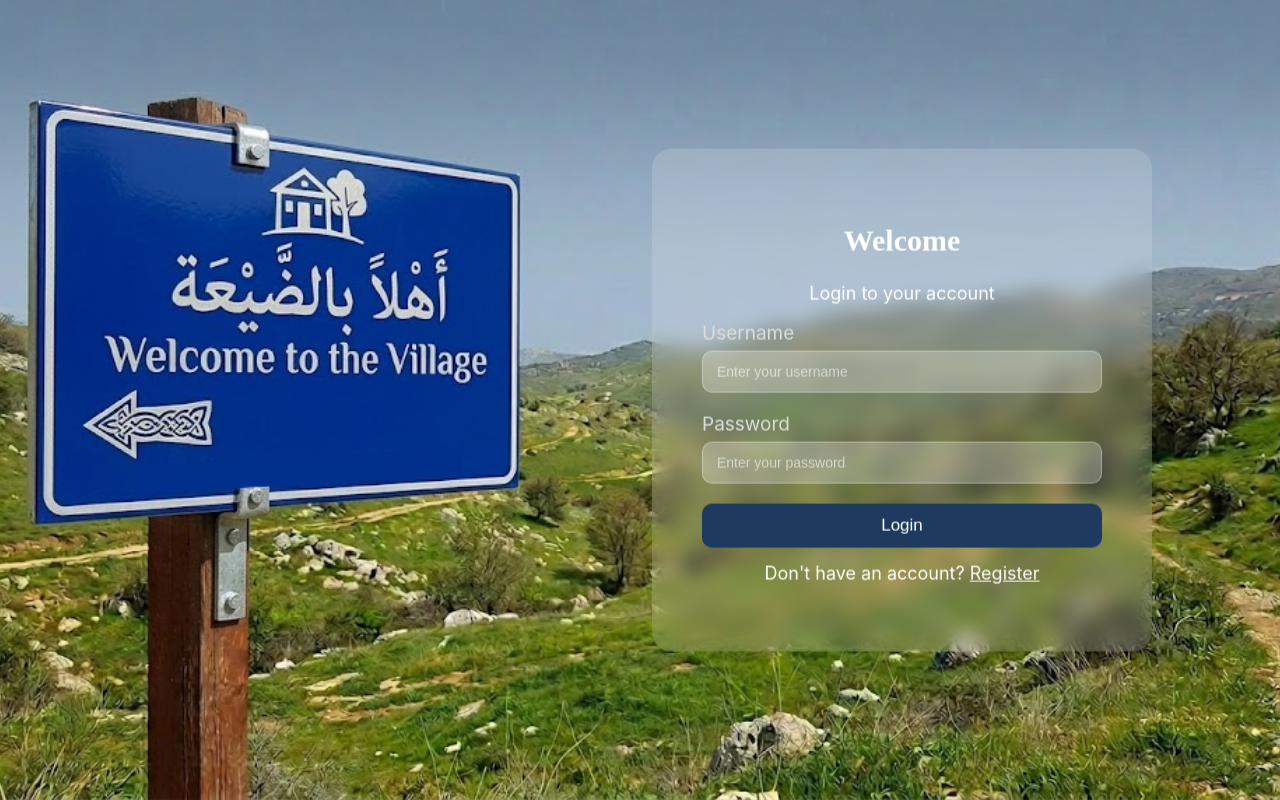
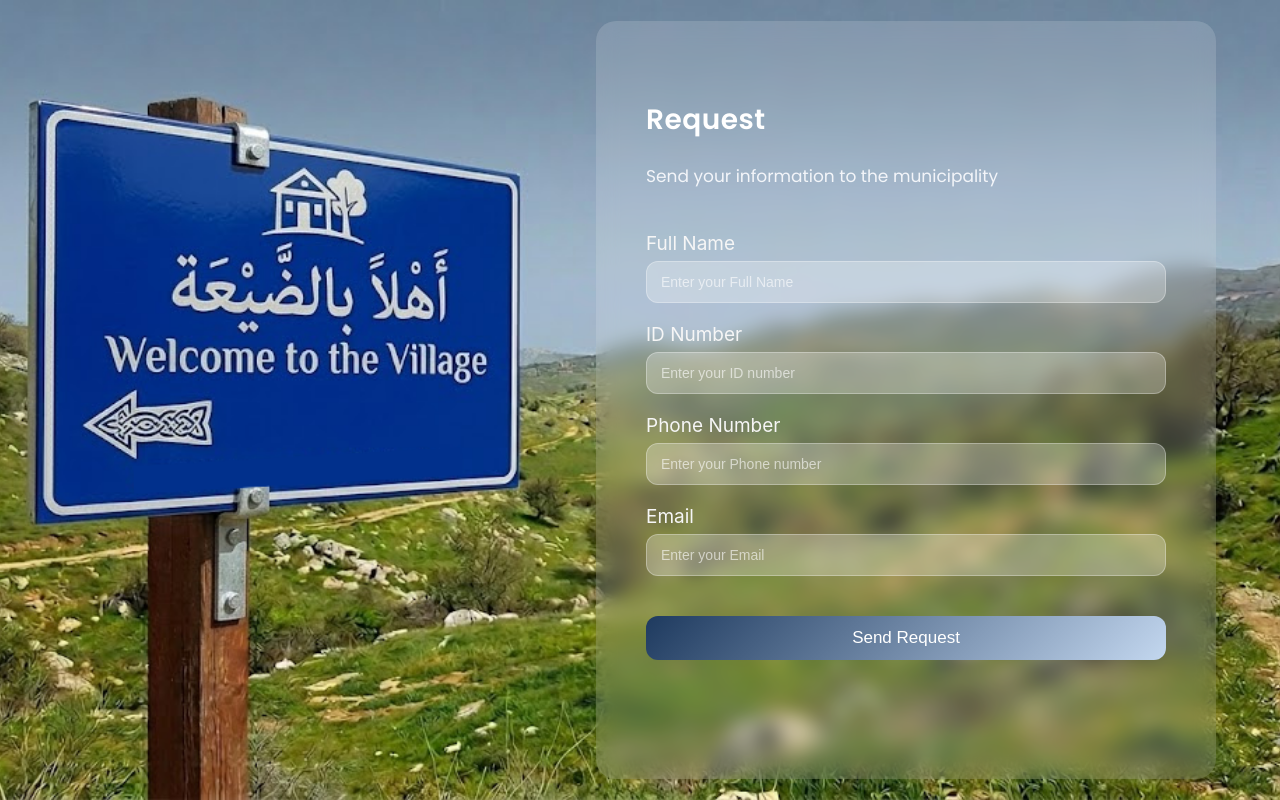
Before and after one commit to Eddy-Dib/FYP-Municipality, a React (Create React App) app in the folder front-end/: page / in a window 1280 px wide. Both pictures are taken after a click on the element "Register". Built offline with nearby package versions, Linux system fonts and the light colour scheme.

Commit message:
fixing error & adding register page

```diff
--- a/front-end/src/Components/Login.css
+++ b/front-end/src/Components/Login.css
@@ -1,3 +1,4 @@
+@import url('https://fonts.googleapis.com/css2?family=Poppins:wght@300;400;600&display=swap');
 .container {
     width: 100%;
     height: 100vh;
@@ -14,8 +15,10 @@
     z-index: -1;
 }
 
-.rightbox {
+.rightBox {
     position: absolute;
+    flex-direction: column;
+    display: flex;
     top: 50%;
     right: 10%;
     transform: translateY(-50%);
@@ -25,18 +28,35 @@
     backdrop-filter: blur(10px);
     border-radius: 20px;
     color: white;
+    transition: all 0.6s ease-in-out;
 }
 
-.rightbox h2 {
-    font-family: cursive;
+
+.rightBox h2 {
+    font-family: "Poppins", sans-serif;
     text-align: center;
-    font-size: 30px;
+    font-size: 40px;
+    font-weight: 600;
+    color:#ffffff;
+    letter-spacing: 0.5px;
+    margin-bottom: 5px;
 }
 
-.rightbox p {
+.rightBox h3{
+    font-family: "Poppins", sans-serif;
+    text-align: left;
+    font-size: 28px;
+    color: #ffffff;
+    letter-spacing: 0.5px;
+    margin-bottom: 5px;
+}
 
-    text-align: center;
-    font-size: 18px;
+.rightBox p {
+    font-family: "Poppins", sans-serif;
+    text-align: left;
+    font-size: 17px;
+    color: #f3f5f9;
+    margin-bottom: 25px;
 }
 
 .loginForm .inputGroup {
@@ -47,7 +67,7 @@
 
 .loginForm input {
     padding: 12px 14px;
-    border-radius: 10px;
+    border-radius: 12px;
     border: 1px solid rgba(255, 255, 255, 0.3);
     background: rgba(255, 255, 255, 0.262);
     color: white;
@@ -56,10 +76,15 @@
     transition: all 0.3s ease;
 }
 
+.loginForm input:focus {
+    border: 1px solid #4a90e2;
+    box-shadow: 0 0 8px rgba(74, 144, 226, 0.4);
+}
+
 .loginForm label {
     margin-bottom: 6px;
     font-size: 19px;
-    color: #ddd;
+    color: #f6f6f6;
 }
 
 .loginForm input:focus {
@@ -79,25 +104,59 @@
     width: 100%;
     padding: 12px;
     border: none;
-    border-radius: 10px;
-    background-color: #1e3a5f;
+    border-radius: 12px;
+    background: linear-gradient(135deg, #1e3a5f, #c3d7ef);
     color: white;
     font-size: 17px;
     cursor: pointer;
     transition: 0.3s;
+    display: block;
+    margin: 40px auto 0;
 }
-
 .loginButton:hover {
+    transform: translateY(-1.5px);
+    box-shadow: 0 10px 20px rgba(2, 2, 2, 0.3);
     background-color: #15314a;
 }
 
 .registerText {
-    margin-top: 15px;
+    margin-top: 40px;
     font-size: 14px;
+    text-align: center;
+    margin: 40px auto 0 auto;
+    display: inline-block;
 }
 
 .registerLink {
-    color: #fcfbf6;
+    color: #2d5891;
     cursor: pointer;
-    text-decoration: underline;
+    font-weight: 500;
+    transition: 0.3s;
+    cursor: pointer;
+
 }
+.registerLink:hover {
+    color: #ffffff;
+}
+
+.rightBox.register {
+    width: 520px;
+    right: 5%;
+}
+
+.loginForm {
+    margin-top: 18px;
+    animation: fadeIn 0.6s ease;
+}
+
+@keyframes fadeIn {
+    from {
+        opacity: 0;
+        transform: translateX(30px);
+    }
+
+    to {
+        opacity: 1;
+        transform: translateX(0);
+    }
+}
--- a/front-end/src/Components/Login.js
+++ b/front-end/src/Components/Login.js
@@ -1,40 +1,92 @@
-import React, { useState } from "react";
+import { useState } from "react";
 import Background from "./Background.png";
-import "./Login.css"
+import "./Login.css";
+
+function Login() {
+    const [showPassword, setShowPassword] = useState(false);
+    const [isRegister, setIsRegister] = useState(false);
+    return (
+        <div className="container">
+
+            <div className="background" style={{ backgroundImage: `url(${Background})` }}></div>
+
+            <div className={`rightBox ${isRegister ? "register" : ""}`}>
+
+                {!isRegister && (
+                    <>
+                        <h2> Welcome </h2>
+                        <p> Login to your account </p>
+                    </>
+                )}
+
+                {isRegister && (
+                    <>
+                        <h3> Request </h3>
+                        <p> Send your information to the municipality </p>
+
+                    </>
+                )}
+
+                {!isRegister ? (
+
+                    <form className="loginForm">
+
+                        <div className="inputGroup">
+                            <label> Username </label>
+                            <input type="text" placeholder="Enter your UserName " />
+                        </div>
+
+                        <div className="inputGroup passwordGroup">
+                            <label> Password </label>
+                            <input type={showPassword ? "text" : "password"} placeholder="Enter your Password" />
+                            <span className="eye" onClick={() => setShowPassword(!showPassword)}></span>
+                        </div>
+
+                        <button type="submit" className="loginButton"> Login </button>
+
+                    </form>
+
+                ) : (
+
+                    <form className="loginForm">
+
+                        <div className="inputGroup">
+                            <label> Full Name </label>
+                            <input type="text" placeholder="Enter your Full Name" />
+                        </div>
+
+                        <div className="inputGroup">
+                            <label> ID Number </label>
+                            <input type="text" placeholder="Enter your ID number " />
+                        </div>
+
+                        <div className="inputGroup">
+                            <label> Phone Number </label>
+                            <input type="text" placeholder="Enter your Phone number " />
+                        </div>
+
+                        <div className="inputGroup">
+                            <label> Email </label>
+                            <input type="email" placeholder="Enter your Email" />
+                        </div>
+
+                        <button type="submit" className="loginButton"> Send Request </button>
+
+                        <p className="registerText" onClick={() => isRegister(false)}> </p>
 
 
-function Login() {
-    const [showPassword] = useState(false);
+                    </form>
 
-    return (
-        <div className="container">
-            <div
-                className="background"
-                style={{
-                    backgroundImage: `url(${Background})`,
-                }}></div>
-            <div className="rightbox">
-                <h2>Welcome</h2>
-                <p>Login to your account</p>
+                )}
 
-                <form className="loginForm">
-                    <div className="inputGroup">
-                        <label>Username</label>
-                        <input type="text" placeholder="Enter your username" />
-                    </div>
-                    <div className="inputGroup passwordGroup">
-                        <label>Password</label>
-                        <input type={showPassword ? "text" : "password"} placeholder="Enter your password" />
-                    </div>
-                    <button type="submit" className="loginButton">Login</button>
-                </form>
+                {!isRegister && (
+                    <p className="registerText">
+                        Don't have an account?{""}
+                        <span className="registerLink" onClick={() => setIsRegister(true)}> Register </span>
+                    </p>
+                )}
 
-                <p className="registerText">
-                    Don't have an account?{" "}
-                    <span className="registerLink">Register</span>
-                </p>
             </div>
-
         </div>
     );
 }
```
